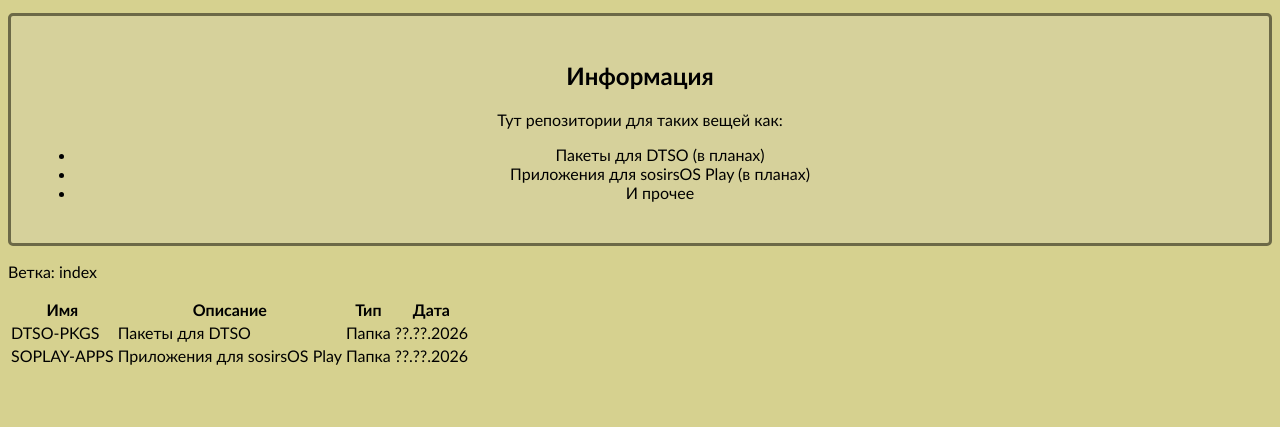
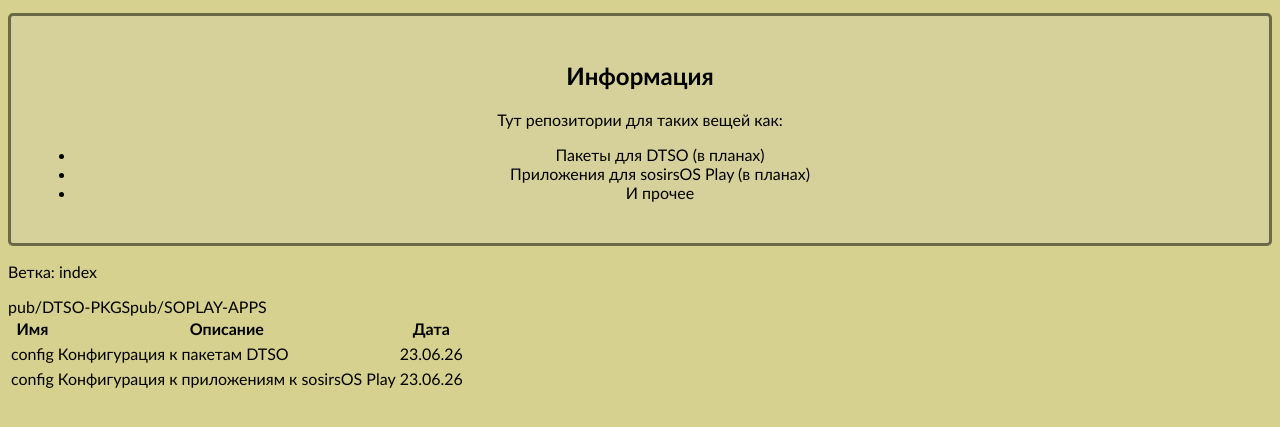
Before and after one commit to shaman2016scratch/sosirsOS, a plain HTML site: page repositories/index.html in a window 1280 px wide. Shown: the part 143-570 px from the top of the page. Drawn offline with Linux system fonts and the light colour scheme.

Commit message:
Update sosirsOS Repositories

```diff
--- a/css/index.css
+++ b/css/index.css
@@ -36,3 +36,7 @@ h1.pageTitle {
 a {
     text-decoration: none;
 }
+
+leftText {
+    text-align: left;
+}
--- a/repositories/index.html
+++ b/repositories/index.html
@@ -21,22 +21,21 @@
         <table>
             <tbody>
                 <tr>
-                    <th>Имя</th>
-                    <th>Описание</th>
-                    <th>Тип</th>
-                    <th>Дата</th>
+                    <th class="leftText">Имя</th>
+                    <th class="leftText">Описание</th>
+                    <th class="leftText">Дата</th>
                 </tr>
+                <tr>pub/DTSO-PKGS</tr>
                 <tr>
-                    <td>DTSO-PKGS</td>
-                    <td>Пакеты для DTSO</td>
-                    <td>Папка</td>
-                    <td>??.??.2026</td>
+                    <td>config</td>
+                    <td>Конфигурация к пакетам DTSO</td>
+                    <td>23.06.26</td>
                 </tr>
+                <tr>pub/SOPLAY-APPS</tr>
                 <tr>
-                    <td>SOPLAY-APPS</td>
-                    <td>Приложения для sosirsOS Play</td>
-                    <td>Папка</td>
-                    <td>??.??.2026</td>
+                    <td>config</td>
+                    <td>Конфигурация к приложениям к sosirsOS Play</td>
+                    <td>23.06.26</td>
                 </tr>
             </tbody>
         </table>
```
